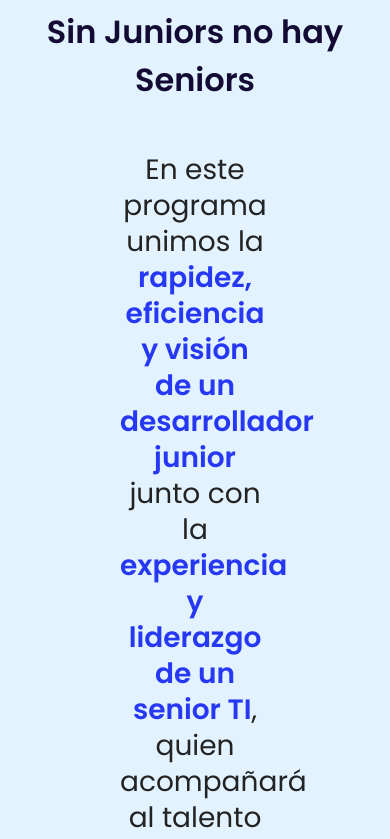
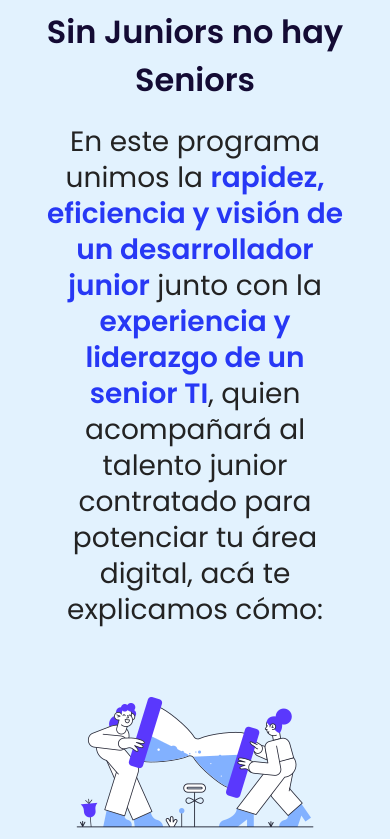
Before and after one commit to dlab-team/c7-frontend, a React (Create React App) app: page / in a window 390 px wide. Shown: the part 1660-2499 px from the top of the page. Built offline with nearby package versions, Linux system fonts and the light colour scheme.

Commit message:
responsividad en la landing page, fixed SinJuniors

```diff
--- a/src/components/SectionSinJrsNoHaySrs/style.scss
+++ b/src/components/SectionSinJrsNoHaySrs/style.scss
@@ -1,11 +1,10 @@
-@use '../../styles/App' as *;
+@use "../../styles/App" as *;
 
 .section {
   text-align: center;
   font-family: $font;
   background: $light-blue;
   padding: 30px 0;
-
 
   &__title {
     color: $blue-dark;
@@ -17,12 +16,12 @@
 
   &__text {
     color: $grey;
-    margin-left: 120px;
-    margin-right: 120px;
-    margin-top: 48px;
     font-weight: 400;
     font-size: 28px;
     line-height: 36px;
+    width: 80%;
+    margin: auto;
+    margin-top: 20px;
   }
 
   &__text--b {
```
